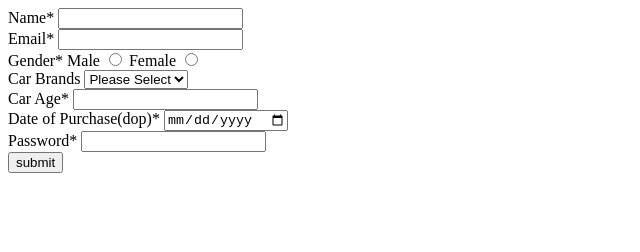
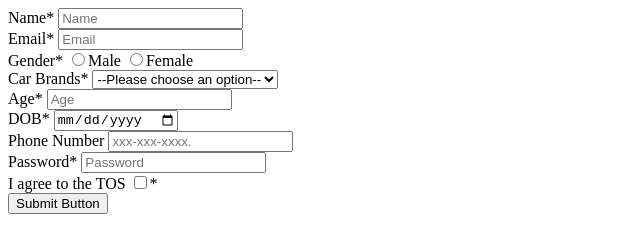
Before and after one commit to acciojob/car-insurance-form-anubhavmishra800, a website: page main.html in a window 1280 px wide. Shown: the whole page, without its empty margins (0-640 px from the left). Drawn offline with Linux system fonts and the light colour scheme.

Commit message:
created a submission

```diff
--- a/main.html
+++ b/main.html
@@ -7,47 +7,54 @@
 </head>
 
 <body>
-	<form method="post">
+	<form action="" method="post">
         <div>
             <label for="name">Name*</label>
-			<input id="#name" type="text" name="name" required>
+            <input type="text" placeholder="Name" id="name" required>
+        </div>
+
+        <div>
+            <label for="email">Email*</label>
+            <input type="email" placeholder="Email" id="email" required>
+        </div>
+
+        <div>
+            <label for="gender">Gender*</label>
+            <input type="radio" id="gender_m" name="gender" required>Male
+            <input type="radio" id="gender_f" name="gender" required>Female<br>
+        </div>
+        <label for="cars">Car Brands*</label>
+        <select id="cars" required>
+            <option value="placeholder">--Please choose an option--</option>
+            <option value="BMW">BMW</option>
+            <option value="Audi">Audi</option>
+            <option value="Mercedez">Mercedez</option>
+        </select>
+        <div>
+            <label for="age">Age*</label>
+            <input type="number" id="age" placeholder="Age" required>
         </div>
         <div>
-			<label for="email">Email*</label>
-			<input id="#email" type="email" name="email" required>
+            <label for="dob">DOB*</label>
+            <input type="date" id="dob" required>
         </div>
         <div>
-			<label>Gender*</label>
-			<label for="male">Male</label>
-			<input id="#male" type="radio" name="gender" value="m" required>
-			<label for="female">Female</label>
-			<input id="#female" type="radio" name="gender" value="f">
-
-		</div>
-		<div>
-			<label for="cars">Car Brands</label>
-			<select id="#cars" name="cars">
-				<option>Please Select</option>
-				<option value="bmw">BMW</option>
-				<option value="audi">Audi</option>
-				<option value="mercedez">Mercedez</option>
-			</select>
-		</div>
-		<div>
-			<label for="carage">Car Age*</label>
-			<input id="#carage" type="number" name="carage" required>
-		</div>
-		<div>
-			<label for="dop">Date of Purchase(dop)*</label>
-			<input id="#dop" type="date" name="dop" required>
+            <label for="tel">Phone Number</label>
+            <input type="tel" placeholder="xxx-xxx-xxxx." id="tel">
         </div>
         <div>
             <label for="password">Password*</label>
-			<input id="#password" type="password" name="password" required >
+            <input type="password" placeholder="Password" id="password" required>
         </div>
         <div>
-			<button type="submit">submit </button>
+            <label for="tos">I agree to the TOS</label>
+            <input type="checkbox" id="tos" required>*
         </div>
+        <button type="submit">Submit Button</button>
+
+
+
+
     </form>
 	<!-- the entire body must be written by student -->
     <script type="text/javascript" src="./script.js">
```
Lines whose indentation alone changed are shown as unchanged.
